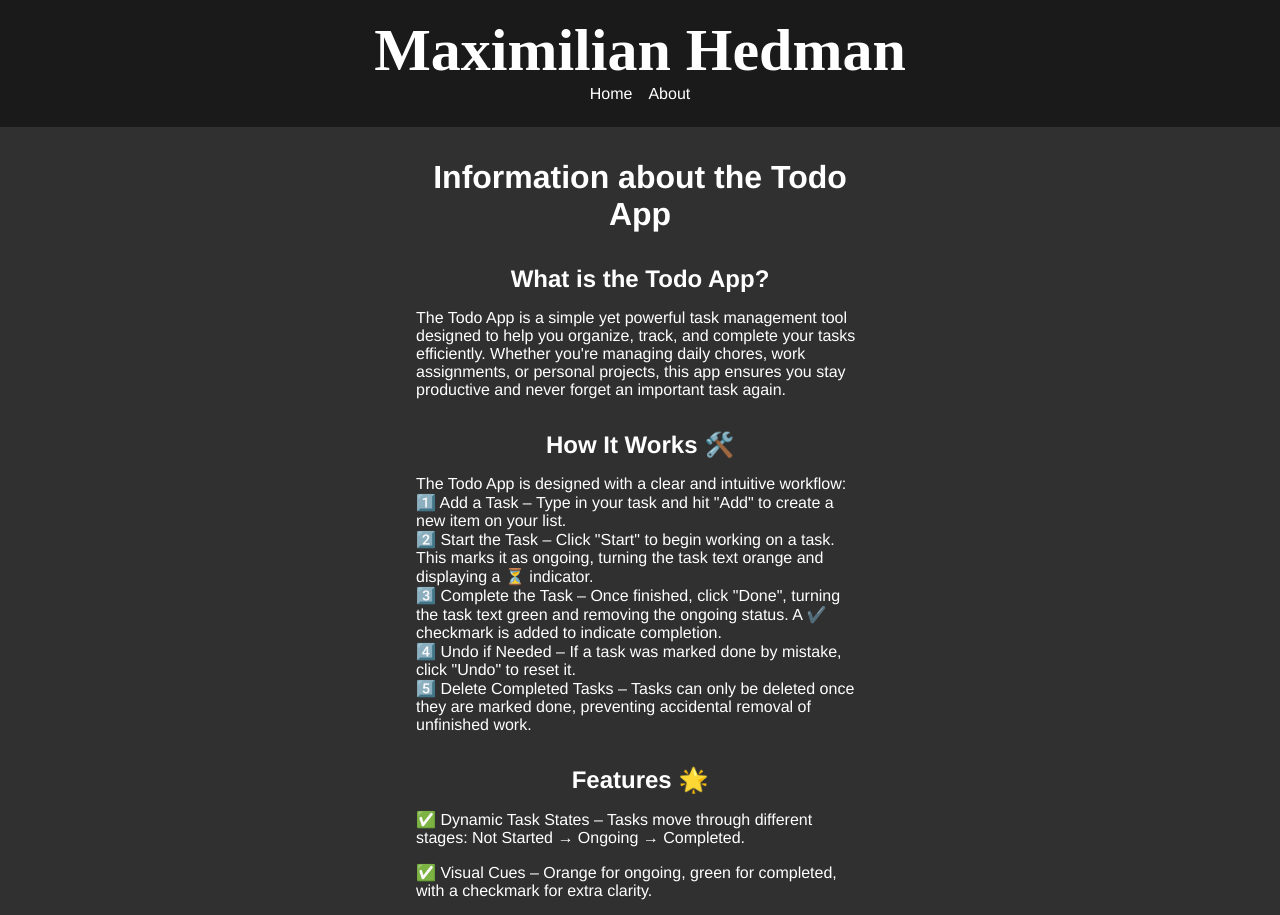
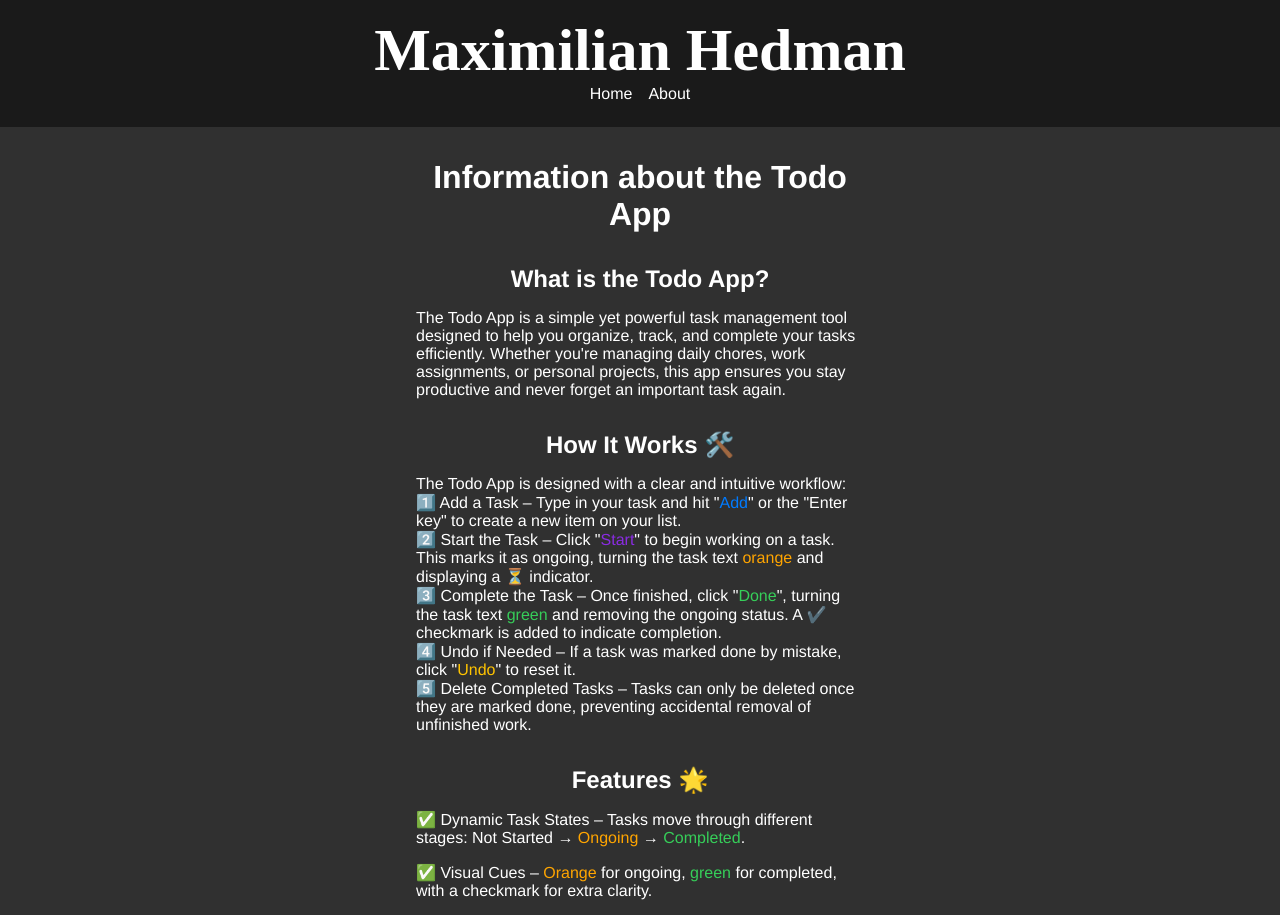
Before and after one commit to MaximilianHedman/Todo_List, a React (Vite) app in the folder vite-project/: page /about in a window 1280 px wide. Shown: the top 915 px of the page. Built offline with nearby package versions, Linux system fonts and the light colour scheme.

Commit message:
Added some colors for the about pages info

```diff
--- a/vite-project/src/components/TodoApp/TodoForm/TodoForm.scss
+++ b/vite-project/src/components/TodoApp/TodoForm/TodoForm.scss
@@ -24,7 +24,7 @@
         justify-content: center;
         align-items: center;
         gap: .4rem;
-        background-color: colors.$todo-form-btn-background-color;
+        background-color: colors.$todo-form-btn-add-background-color;
         padding: 0.6rem;
         border: none;
         border-radius: 5px;
@@ -33,7 +33,7 @@
         transition: 0.3s;
 
         &:hover {
-            background-color: colors.$todo-form-btn-hover-background-color;
+            background-color: colors.$todo-form-btn-add-hover-background-color;
         }
     }
 
--- a/vite-project/src/pages/About/About.jsx
+++ b/vite-project/src/pages/About/About.jsx
@@ -18,19 +18,19 @@ const About = () => {
                 </p>
                 <ol>
                     <li>
-                        1️⃣ Add a Task – Type in your task and hit "Add" to create a new item on your list.
+                        <p> 1️⃣ Add a Task – Type in your task and hit "<span className='add-color'>Add</span>" or the "Enter key" to create a new item on your list.</p>
                     </li>
                     <li>
-                        2️⃣ Start the Task – Click "Start" to begin working on a task. This marks it as ongoing, turning the task text orange and displaying a ⏳ indicator.
+                        <p> 2️⃣ Start the Task – Click "<span className='start-color'>Start</span>" to begin working on a task. This marks it as ongoing, turning the task text <span className='ongoing-color'>orange</span> and displaying a ⏳ indicator.</p>
                     </li>
                     <li>
-                        3️⃣ Complete the Task – Once finished, click "Done", turning the task text green and removing the ongoing status. A ✔️ checkmark is added to indicate completion.
+                        <p> 3️⃣ Complete the Task – Once finished, click "<span className='done-color'>Done</span>", turning the task text <span className='done-color'>green</span> and removing the ongoing status. A ✔️ checkmark is added to indicate completion.</p>
                     </li>
                     <li>
-                        4️⃣ Undo if Needed – If a task was marked done by mistake, click "Undo" to reset it.
+                        <p> 4️⃣ Undo if Needed – If a task was marked done by mistake, click "<span className='undo-color'>Undo</span>" to reset it.</p>
                     </li>
                     <li>
-                        5️⃣ Delete Completed Tasks – Tasks can only be deleted once they are marked done, preventing accidental removal of unfinished work.
+                        <p> 5️⃣ Delete Completed Tasks – Tasks can only be deleted once they are marked done, preventing accidental removal of unfinished work.</p>
                     </li>
                 </ol>
             </section>
@@ -38,16 +38,16 @@ const About = () => {
                 <h2>Features 🌟</h2>
                 <ul>
                     <li>
-                        ✅ Dynamic Task States – Tasks move through different stages: Not Started → Ongoing → Completed.
+                        <p>✅ Dynamic Task States – Tasks move through different stages: Not Started → <span className='ongoing-color'>Ongoing</span> → <span className='done-color'>Completed</span>.</p>
                     </li>
                     <li>
-                        ✅ Visual Cues – Orange for ongoing, green for completed, with a checkmark for extra clarity.
+                        <p>✅ Visual Cues – <span className='ongoing-color'>Orange</span> for ongoing, <span className='done-color'>green</span> for completed, with a checkmark for extra clarity.</p>
                     </li>
                     <li>
-                        ✅ Easy Task Management – Tasks are stacked neatly with buttons for Start, Done, Undo, and Delete in a clean, structured layout.
+                        <p>✅ Easy Task Management – Tasks are stacked neatly with buttons for <span className='start-color'>Start</span>, <span className='done-color'>Done</span>, <span className='undo-color'>Undo</span>, and <span className='delete-color'>Delete</span> in a clean, structured layout.</p>
                     </li>
                     <li>
-                        ✅ Local Storage Support – Your tasks are saved automatically, so they remain available even if you refresh the page.
+                        <p>✅ Local Storage Support – Your tasks are saved automatically, so they remain available even if you refresh the page.</p>
                     </li>
                 </ul>
             </section>
@@ -55,16 +55,16 @@ const About = () => {
                 <h2>Why Use the Todo App?</h2>
                 <ul>
                     <li>
-                        🚀 Stay Organized – Never lose track of important tasks again.
+                        <p>🚀 Stay Organized – Never lose track of important tasks again.</p>
                     </li>
                     <li>
-                        📅 Boost Productivity – Plan your work effectively and stay focused.
+                        <p>📅 Boost Productivity – Plan your work effectively and stay focused.</p>
                     </li>
                     <li>
-                        🖥️ User-Friendly Interface – Simple, intuitive design for effortless task management.
+                        <p>🖥️ User-Friendly Interface – Simple, intuitive design for effortless task management.</p>
                     </li>
                     <li>
-                        💾 No Data Loss – Your tasks remain stored even after closing the app.
+                        <p>💾 No Data Loss – Your tasks remain stored even after closing the app.</p>
                     </li>
                 </ul>
             </section>
--- a/vite-project/src/pages/About/About.scss
+++ b/vite-project/src/pages/About/About.scss
@@ -1,3 +1,5 @@
+@use '../../partials/colors';
+
 .about-container {
     display: flex;
     flex-direction: column;
@@ -26,5 +28,27 @@
         align-items: flex-start;
         list-style: none;
         width: 100%;
+
+        .add-color {
+            color: colors.$about-add-color;
+        }
+        .start-color {
+            color: colors.$about-start-color;
+        }
+        .ongoing-color {
+            color: colors.$about-ongoing-color;
+        }
+
+        .done-color {
+            color: colors.$about-done-color;
+        }
+
+        .undo-color {
+            color: colors.$about-undo-color;
+        }
+
+        .delete-color {
+            color: colors.$about-delete-color;
+        }
     }
 }
--- a/vite-project/src/partials/_colors.scss
+++ b/vite-project/src/partials/_colors.scss
@@ -19,8 +19,8 @@ $todo-complete-msg-p-box-shadow: 0px 4px 10px rgba(0, 0, 0, 0.2);
 $todo-form-textarea-background-color: #525252;
 $todo-form-textarea-border-color: #666;
 
-$todo-form-btn-background-color: #007bff;
-$todo-form-btn-hover-background-color: #0056b3;
+$todo-form-btn-add-background-color: #007bff;
+$todo-form-btn-add-hover-background-color: #0056b3;
 // ___________________________________________________________________TODOITEM______________________________________________________________
 $todo-item-background-color: #525252;
 $todo-item-box-shadow: 0px 2px 5px rgba(0, 0, 0, 0.2);
@@ -51,3 +51,10 @@ $modal-content-box-shadow: 0px 4px 10px rgba(0, 0, 0, 0.3);
 
 $modal-btn-close-background-color: #dc3545;
 $modal-btn-close-hover-background-color: #c82333;
+// ___________________________________________________________________ABOUT_________________________________________________________________
+$about-add-color: #007bff;
+$about-start-color: #8a2be2;
+$about-undo-color: #ffc400;
+$about-ongoing-color: #ffa500;
+$about-done-color: #36ce59;
+$about-delete-color: #dc3545;
```
